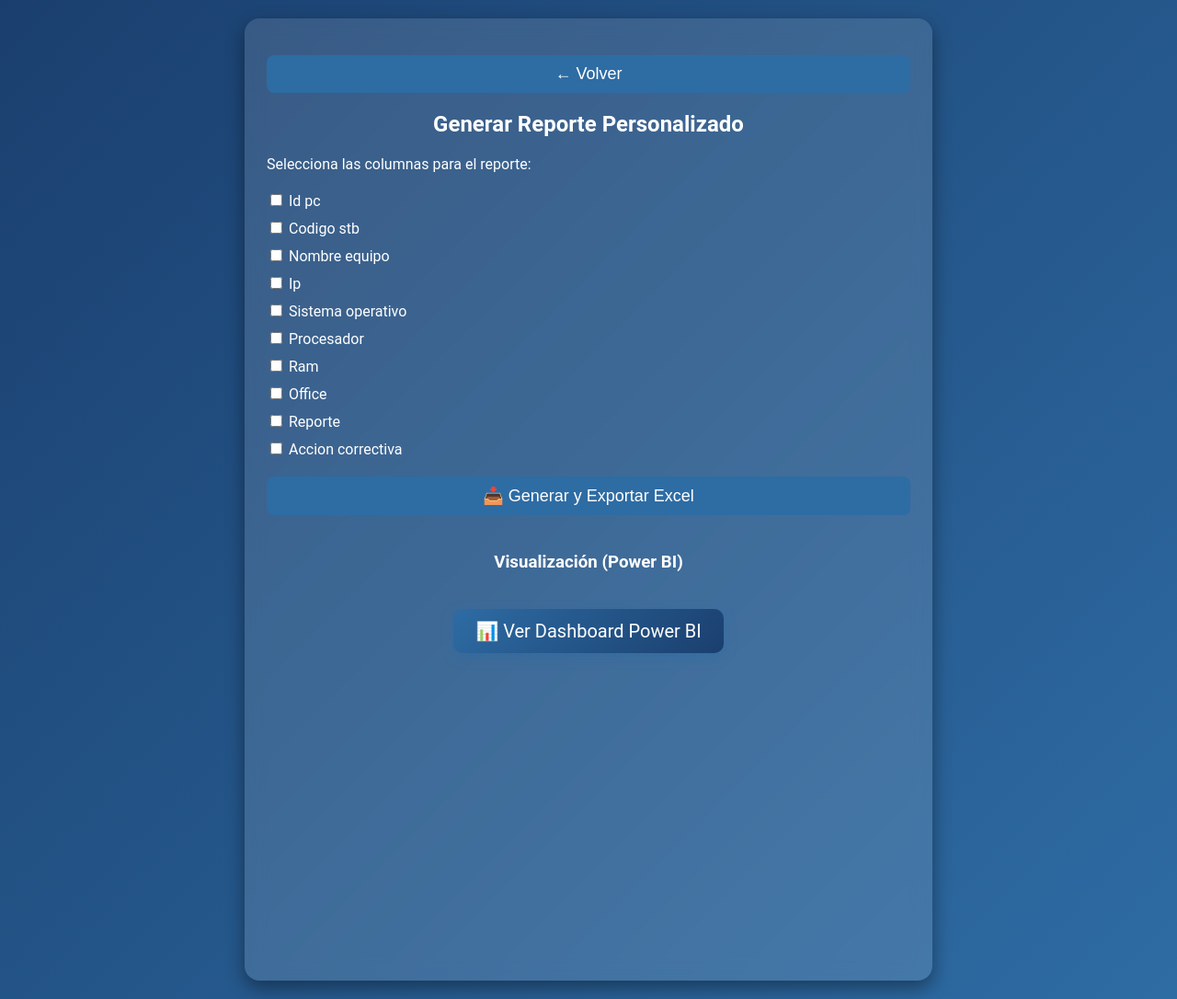
After one commit to STROBBE-TI-ASSIST2/Dispositivos_moviles_web, a Flask app: page /reportes in a window 1280 px wide. The commit adds this page. Shown: the whole page at 92% size. Run offline with Flask 3, Linux system fonts and the light colour scheme.

Commit message:
GENERADOR DE REPORTES & POWER BI & MODIFICACION DE LOS BOTONES EDICION & BOTON ACTUALIZAR

```diff
--- a/app/__init__.py
+++ b/app/__init__.py
@@ -3,7 +3,7 @@ from flask_migrate import Migrate
 from app.utils.db import db, db_uri
 from flask_login import LoginManager
 from app.models.model_user import Usuario
-
+from app.routes.reportes_rout import reportes
 login_manager = LoginManager()
 login_manager.login_view = 'main.index'
 
@@ -13,7 +13,9 @@ def create_app():
     from app.routes.auth_rout import auth_bp
     from app.routes.form_rout import form_bp
     from app.routes.menu import menu_bp
+    from app.routes.reportes_rout import reportes
     app = Flask(__name__)
+
 
 
     # Configuración de la base de datos
@@ -41,5 +43,5 @@ def create_app():
     app.register_blueprint(main_bp)
     app.register_blueprint(form_bp)
     app.register_blueprint(menu_bp)
-
+    app.register_blueprint(reportes)
     return app
--- a/app/models/model_user.py
+++ b/app/models/model_user.py
@@ -1,3 +1,4 @@
+
 from app.utils.db import db
 from flask_login import UserMixin
 
--- /dev/null
+++ b/app/routes/reportes_rout.py
@@ -0,0 +1,28 @@
+from flask import Blueprint, render_template, request, send_file
+from app.models.mantenimento_pc import Mantenimiento_equipos
+import pandas as pd
+from io import BytesIO
+import openpyxl
+reportes = Blueprint('reportes', __name__)
+#REDIRIGE A LA PANTALLA REPORTES DONDE GENERA EL EXCEL Y EL DASHBOARD
+@reportes.route('/reportes', methods=['GET'])
+def vista_reportes():
+    columnas = [col.name for col in Mantenimiento_equipos.__table__.columns]
+    return render_template('reportes.html', columnas=columnas)
+
+@reportes.route('/reportes', methods=['POST'])
+def generar_reporte():
+    columnas = request.form.getlist('columnas')
+    if not columnas:
+        return "Selecciona al menos una columna", 400
+
+    registros = Mantenimiento_equipos.query.with_entities(
+        *[getattr(Mantenimiento_equipos, col) for col in columnas]
+    ).all()
+
+    df = pd.DataFrame(registros, columns=columnas)
+    output = BytesIO()
+    df.to_excel(output, index=False)
+    output.seek(0)
+
+    return send_file(output, as_attachment=True, download_name='reporte_mantenimiento.xlsx', mimetype='application/vnd.openxmlformats-officedocument.spreadsheetml.sheet')
--- /dev/null
+++ b/app/static/css/reportes.css
@@ -0,0 +1,87 @@
+body {
+  font-family: 'Roboto', sans-serif;
+  margin: 0;
+  padding: 20px;
+  background: linear-gradient(135deg, #1a3f6e, #2E6CA4);
+  color: white;
+}
+
+.form-container {
+  max-width: 700px;
+  margin: auto;
+  background: rgba(255, 255, 255, 0.12);
+  backdrop-filter: blur(10px);
+  padding: 24px;
+  border-radius: 16px;
+  box-shadow: 0 8px 20px rgba(0,0,0,0.4);
+}
+
+h2, h3 {
+  text-align: center;
+}
+
+.btn {
+  background-color: #2E6CA4;
+  color: white;
+  border: none;
+  padding: 10px 18px;
+  font-size: 18px;
+  border-radius: 8px;
+  cursor: pointer;
+  margin-top: 16px;
+  display: block;
+  width: 100%;
+}
+
+.btn:hover {
+  background-color: #1f4a72;
+}
+
+.checkbox-group {
+  display: flex;
+  flex-direction: column;
+  gap: 10px;
+  margin: 20px 0;
+}
+
+.iframe-container {
+  margin-top: 20px;
+  width: 100%;
+  height: 400px;
+}
+
+.iframe-container iframe {
+  width: 100%;
+  height: 100%;
+  border: none;
+  border-radius: 8px;
+}
+
+/* Responsive */
+@media (max-width: 600px) {
+  .btn {
+    font-size: 16px;
+  }
+
+  .iframe-container {
+    height: 300px;
+  }
+}
+/* Estilo para el botón Power BI */
+.btn-powerbi {
+  display: inline-block;
+  padding: 12px 24px;
+  font-size: 20px;
+  background: linear-gradient(135deg, #2E6CA4, #1a3f6e);
+  color: white;
+  text-decoration: none;
+  border-radius: 10px;
+  box-shadow: 0 4px 12px rgba(46, 108, 164, 0.6);
+  transition: background 0.3s ease, transform 0.2s ease;
+  margin-top: 20px;
+}
+
+.btn-powerbi:hover {
+  background: linear-gradient(135deg, #1f4a72, #0e2a47);
+  transform: scale(1.05);
+}
--- /dev/null
+++ b/app/static/js/reportes.js
@@ -0,0 +1,12 @@
+document.addEventListener("DOMContentLoaded", () => {
+  const form = document.getElementById("form-reporte");
+
+  form.addEventListener("submit", (e) => {
+    const checkboxes = form.querySelectorAll("input[name='columnas']:checked");
+
+    if (checkboxes.length === 0) {
+      e.preventDefault(); // Previene el envío
+      alert("⚠️ Por favor selecciona al menos una columna para generar el reporte.");
+    }
+  });
+});
--- a/app/templates/MENU.html
+++ b/app/templates/MENU.html
@@ -31,9 +31,9 @@
       <a href="{{ url_for('form.consulta_mantenimientos') }}" class="icon-box">
         <img src="static/Imagenes/CONSULTA.png" alt="Botón 2" />
       </a>
-      <div class="icon-box">
-        <img src="static/Imagenes/REPORTE.png" alt="Botón 3" />
-      </div>
+       <a href="{{ url_for('reportes.vista_reportes') }}" class="icon-box">
+        <img src="{{ url_for('static', filename='Imagenes/REPORTE.png') }}" alt="Reporte Data Registrada" />
+      </a>
       <div class="icon-box">
         <img src="static/Imagenes/PROXIMAMENTE.png" alt="Botón 4" />
       </div>
--- /dev/null
+++ b/app/templates/reportes.html
@@ -0,0 +1,45 @@
+<!DOCTYPE html>
+<html lang="es">
+<head>
+  <meta charset="UTF-8" />
+  <meta name="viewport" content="width=device-width, initial-scale=1" />
+  <title>Reportes Personalizados</title>
+
+  <link rel="stylesheet" href="{{ url_for('static', filename='css/reportes.css') }}" />
+</head>
+<body>
+  <div class="form-container">
+
+    <button id="btn-back" type="button" onclick="window.history.back()" class="btn">
+      ← Volver
+    </button>
+
+    <h2>Generar Reporte Personalizado</h2>
+
+    <form id="form-reporte" method="POST" action="{{ url_for('reportes.generar_reporte') }}">
+      <label>Selecciona las columnas para el reporte:</label>
+      <div class="checkbox-group">
+        {% for columna in columnas %}
+          <label>
+            <input type="checkbox" name="columnas" value="{{ columna }}">
+            {{ columna.replace('_', ' ').capitalize() }}
+          </label>
+        {% endfor %}
+      </div>
+
+      <button type="submit" class="btn">📥 Generar y Exportar Excel</button>
+    </form>
+
+    <h3 style="margin-top: 40px;">Visualización (Power BI)</h3>
+    <div class="iframe-container" style="text-align: center;">
+      <a href="https://app.powerbi.com/reportEmbed?reportId=53d92588-d130-4c37-8e71-7bdc9b6b4960&autoAuth=true&ctid=a41df90d-82cb-4bcb-bb62-0451956efc4e&actionBarEnabled=true"
+         target="_blank"
+         class="btn-powerbi">
+        📊 Ver Dashboard Power BI
+      </a>
+    </div>
+
+  </div>
+  <script src="{{ url_for('static', filename='js/reportes.js') }}"></script>
+</body>
+</html>
--- a/app/utils/db.py
+++ b/app/utils/db.py
@@ -1,7 +1,5 @@
 from flask_sqlalchemy import SQLAlchemy
 import urllib
-
-
 import os
 from dotenv import load_dotenv
 
@@ -13,7 +11,6 @@ database = os.getenv("SQL_DATABASE")
 username = os.getenv("SQL_USER")
 password = os.getenv("SQL_PASSWORD")
 
-print("DEBUG:", server, database, username, password)  # Puedes borrar esto
 # Codificar los parámetros para SQL Server
 params = urllib.parse.quote_plus(
     f"DRIVER={{ODBC Driver 17 for SQL Server}};"
```
Also changed, not shown: app/static/css/formulario_mante_pc.css (+36 -0 lines), app/static/css/registros.css (+45 -6 lines), app/templates/consulta_mante.html (+12 -6 lines).
